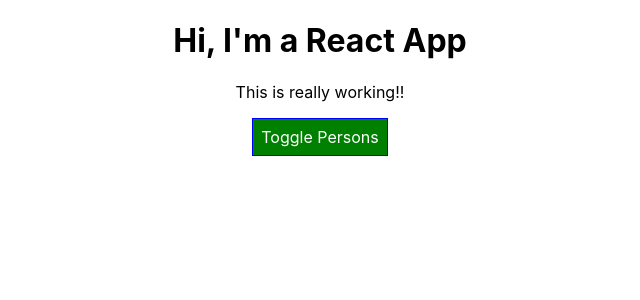
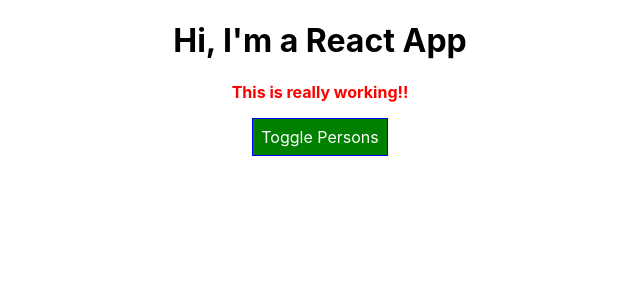
Before and after one commit to marita30/Learning_React, a React (Create React App) app: page / in a window 1280 px wide. Shown: the top 300 px of the page, without its empty margins (320-960 px from the left). Built offline with nearby package versions, Linux system fonts and the light colour scheme.

Commit message:
editando the file app.css y app.js , cambiamos el color de la letra o del parrafo , declaramos una let llamada classes =['red', 'bold'] que esas clases ya estan declaradasen el app.css luego la unimos con .join(' '); y luego se lo pasaos a p declarando una clase llamada classNae={classes}----66

```diff
--- a/src/App.css
+++ b/src/App.css
@@ -1,5 +1,13 @@
 .App {
   text-align: center;
+}
+/* color del texto */
+.red {
+  color: red;
+}
+
+.bold{
+  font-weight: bold;
 }
 /*
 .App-logo {
--- a/src/App.js
+++ b/src/App.js
@@ -84,11 +84,13 @@ togglePersonsHandler = () => {
 //Cambiandole el color al boton cuado ya demuestre los nombres que se ponga en rojo.
        style.backgroundColor = 'red';
      }
+//Creando classes para diseno.
+     let classes  =['red', 'bold'].join(' ');
 
      return (
        <div className="App">
           <h1> Hi, I'm a React App </h1>
-          <p> This is really working!!</p>
+          <p className={classes}> This is really working!!</p>
           <button style={style} onClick={this.togglePersonsHandler}>Toggle Persons</button>
           {persons}
        </div>
```
